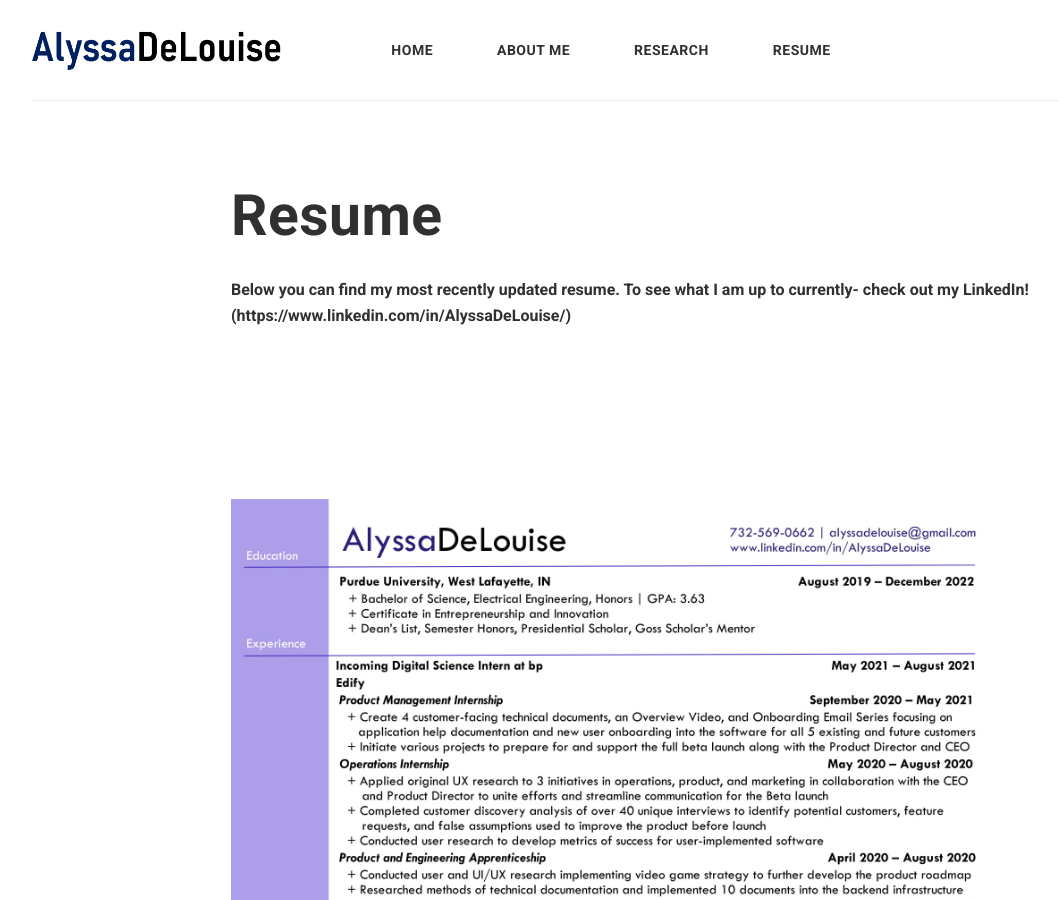
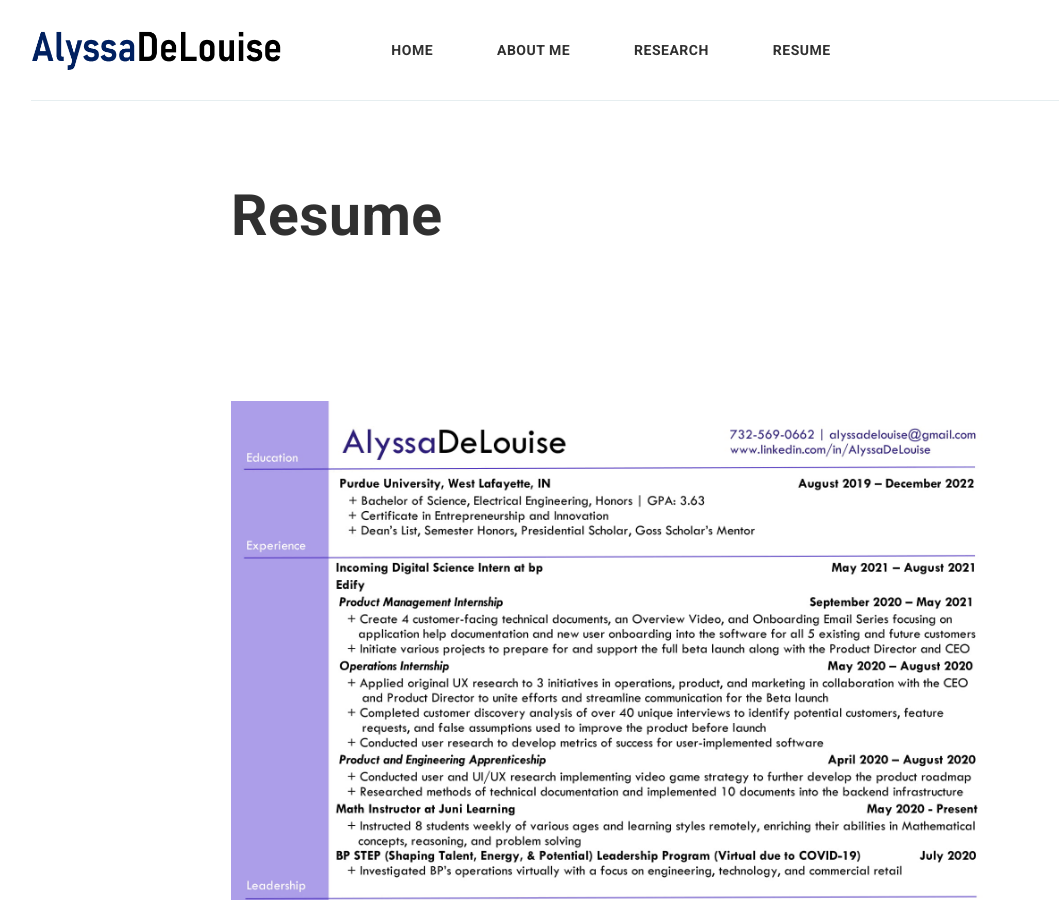
Before and after one commit to alyssadelouise/home, a Jekyll site: the page built from _pages/resume.md, in a window 1280 px wide and 900 px high. Shown: the whole window, without its empty margins (29-1088 px from the left). Built offline with Jekyll 4.4.1, drawn with Linux system fonts in a browser that asks for light colours; nearby versions of some CDN libraries; comment, search, counter and statistics services are not loaded.

Commit message:
Update pageresume.html

```diff
--- a/_layouts/pageresume.html
+++ b/_layouts/pageresume.html
@@ -6,8 +6,8 @@ layout: default
 	<div class="page-title-box">
 		<div class="row">
 			<div class="col col-10 push-2 col-11 push-t-1 col-m-12">
-				<h1 class="page-title">{{ page.title }}</h1><br>
-				<p><b>Below you can find my most recently updated resume. To see what I am up to currently- check out my LinkedIn! (https://www.linkedin.com/in/AlyssaDeLouise/)</p>
+				<h1 class="page-title">{{ page.title }}</h1>
+
 			</div>
 		</div>
 	</div>
```
